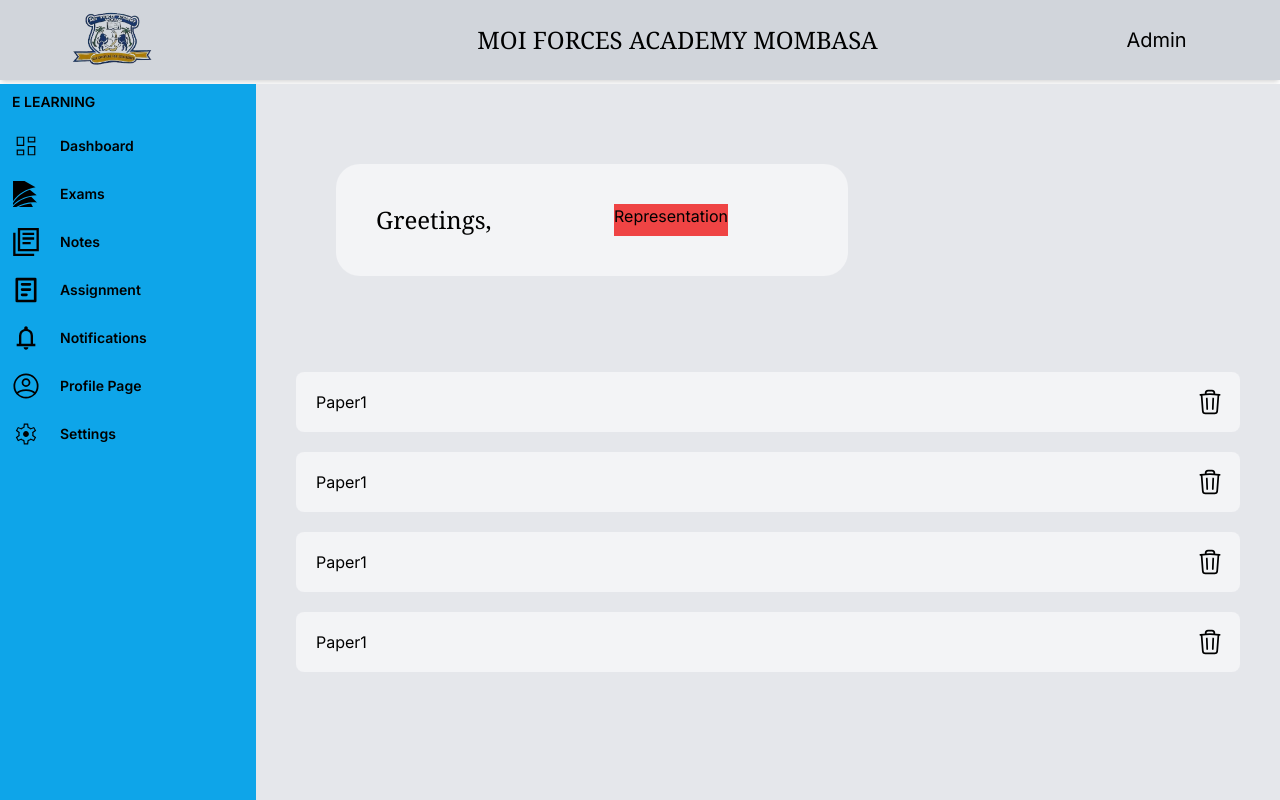
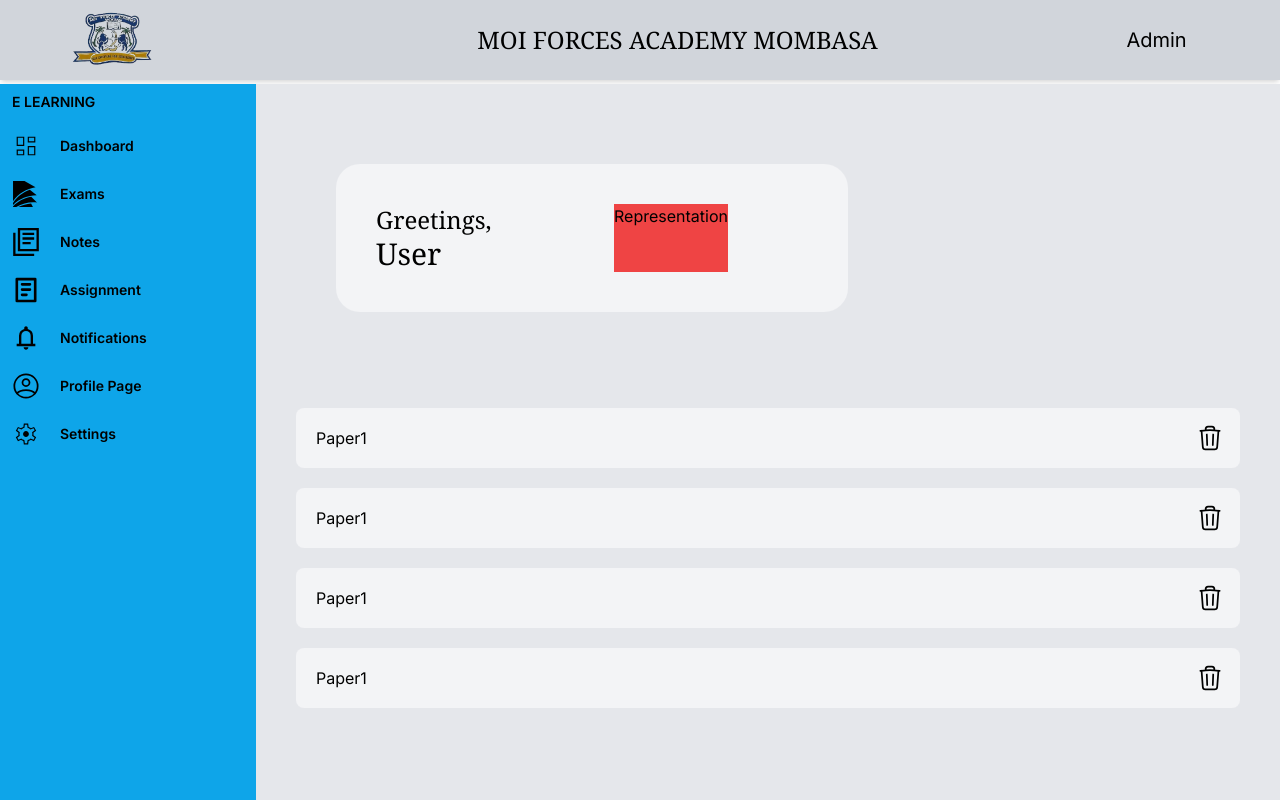
Before and after one commit to 1king-sly/e_learning, a Next.js app: page /Student/Dashboard in a window 1280 px wide. Built offline with nearby package versions, Linux system fonts and the light colour scheme; no server answers.

Commit message:
user credentials now visible at session

```diff
--- a/app/(ui)/Student/Component/HelloSection.tsx
+++ b/app/(ui)/Student/Component/HelloSection.tsx
@@ -9,7 +9,7 @@ function HelloSection() {
     <div className='p-10 m-20 flex bg-gray-100 rounded-3xl w-1/2'>
         <div className='font-serif'>
         <h1 className='text-2xl'>Greetings,</h1>
-        <h1 className='text-3xl'>{user.data?.firstName}</h1>
+        <h1 className='text-3xl'>{user.data?.firstName || 'User'}</h1>
         </div>
         <div className='ml-auto mr-20 bg-red-500'>
             <h1>Representation</h1>
```
